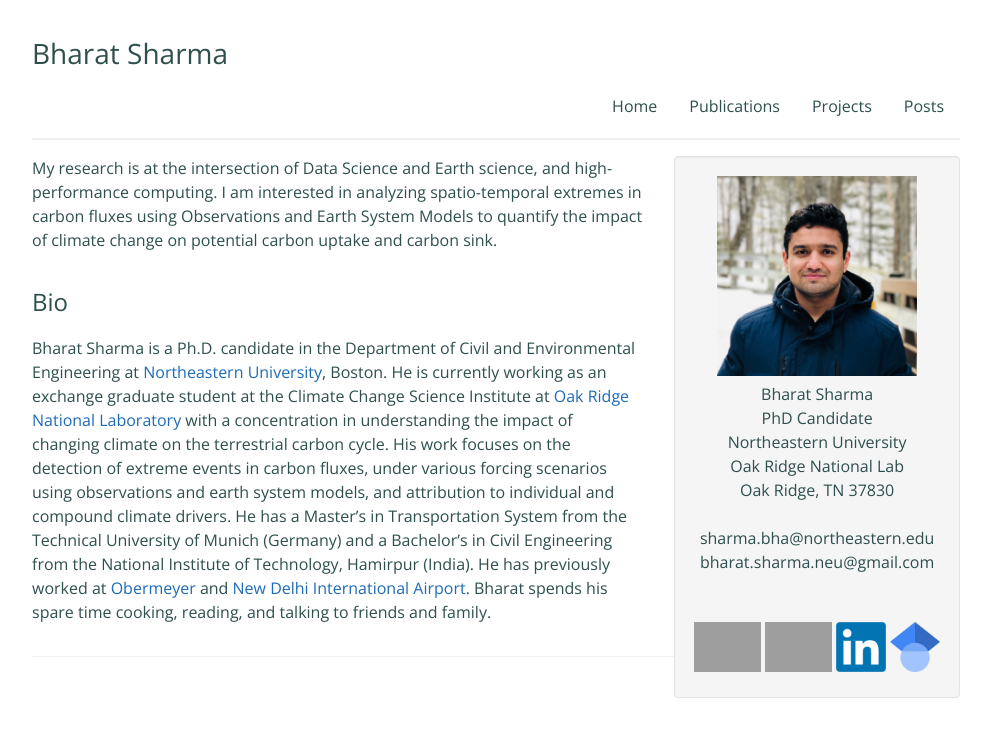
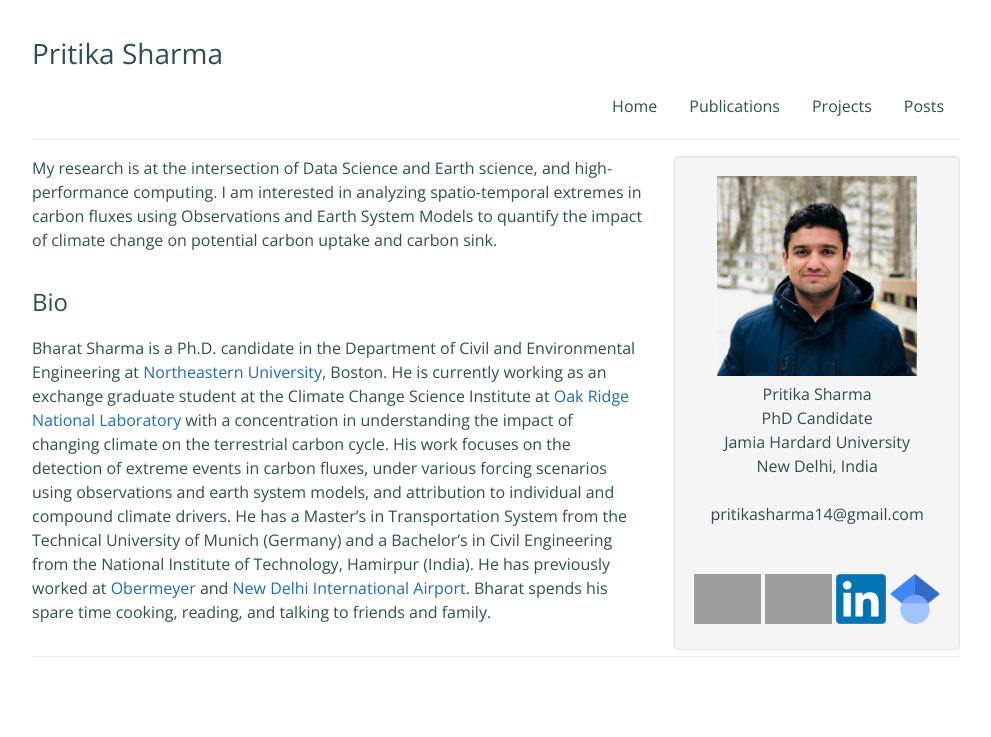
Before and after one commit to sharmapritika/sharmapritika.github.io, a Jekyll site: the page built from index.md, in a window 1280 px wide, cut to the strip 0-737 px from the top of the page. Shown: the whole strip, without its empty margins (144-1135 px from the left). Built offline with Jekyll 4.4.1, drawn with Linux system fonts in a browser that asks for light colours; grey boxes are pictures that could not be loaded.

Commit message:
Update index.md

```diff
--- a/index.md
+++ b/index.md
@@ -1,10 +1,10 @@
 ---
 layout: homepage
-title: Bharat Sharma
+title: Pritika Sharma
 role: PhD Candidate
-affiliation: Northeastern University<br>Oak Ridge National Lab <br> Oak Ridge, TN 37830
-contact: sharma.bha@northeastern.edu <br> bharat.sharma.neu@gmail.com <br>
-description: Machine Learning, Data Science, and Earth Sciences
+affiliation: Jamia Hardard University<br> New Delhi, India
+contact: pritikasharma14@gmail.com <br>
+description: Food Technology, Food Science, and Clinical Studies
 
 ---
 
```
